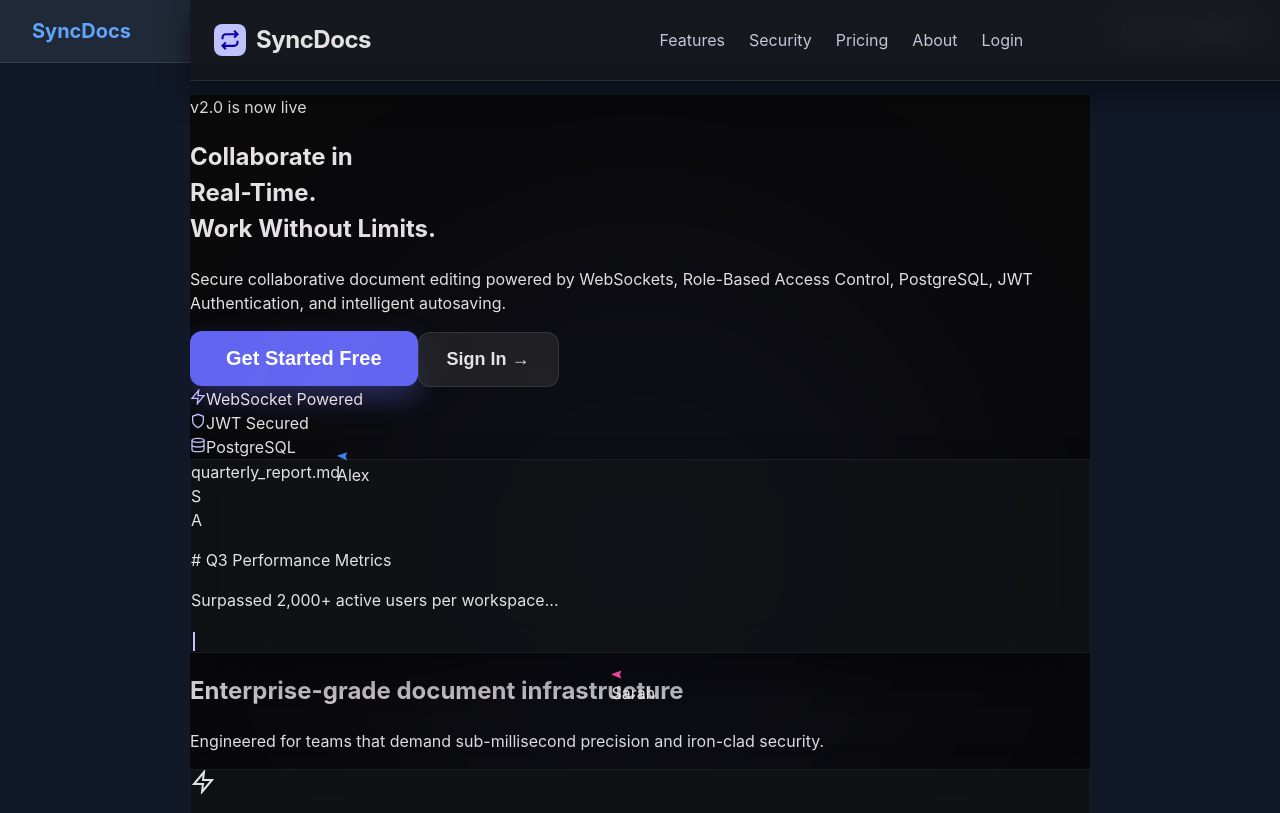
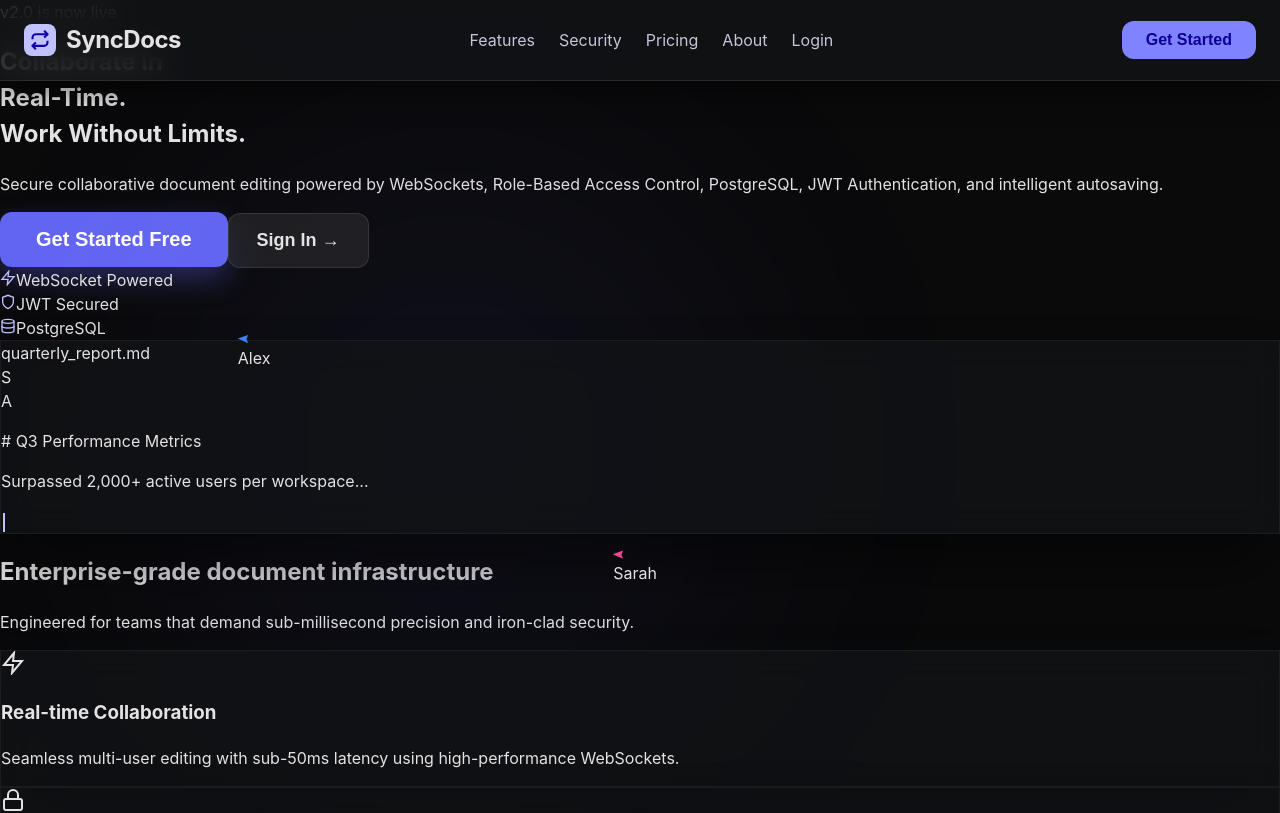
Before and after one commit to GarimaSingh207/SyncDocs, a React (Vite) app in the folder frontend/: page / in a window 1280 px wide. Shown: the top 813 px of the page. Built offline with nearby package versions, Linux system fonts and the light colour scheme; no server answers.

Commit message:
Fix global layout constraint and remove legacy Navbar interference

```diff
--- a/frontend/src/App.css
+++ b/frontend/src/App.css
@@ -62,11 +62,9 @@
 
 .main-content {
   flex: 1;
-  padding: 2rem;
-  max-width: 900px;
-  margin: 0 auto;
   width: 100%;
 }
+
 
 .page-container {
   background-color: #1f2937;
--- a/frontend/src/App.tsx
+++ b/frontend/src/App.tsx
@@ -2,9 +2,8 @@ import React from 'react';
 import { BrowserRouter as Router, Routes, Route } from 'react-router-dom';
 import { AuthProvider } from './context/AuthContext';
 import { SocketProvider } from './context/SocketContext';
-import Navbar from './components/Navbar';
+import ProtectedRoute from './components/ProtectedRoute';
 
-import ProtectedRoute from './components/ProtectedRoute';
 import LandingPage from './pages/LandingPage';
 import LoginPage from './pages/LoginPage';
 import RegisterPage from './pages/RegisterPage';
@@ -23,7 +22,6 @@ export const App: React.FC = () => {
       <SocketProvider>
         <Router>
           <div className="app-container">
-            <Navbar />
             <main className="main-content">
               <Routes>
                 <Route path="/" element={<LandingPage />} />
@@ -50,4 +48,5 @@ export const App: React.FC = () => {
 };
 
 
+
 export default App;
```
